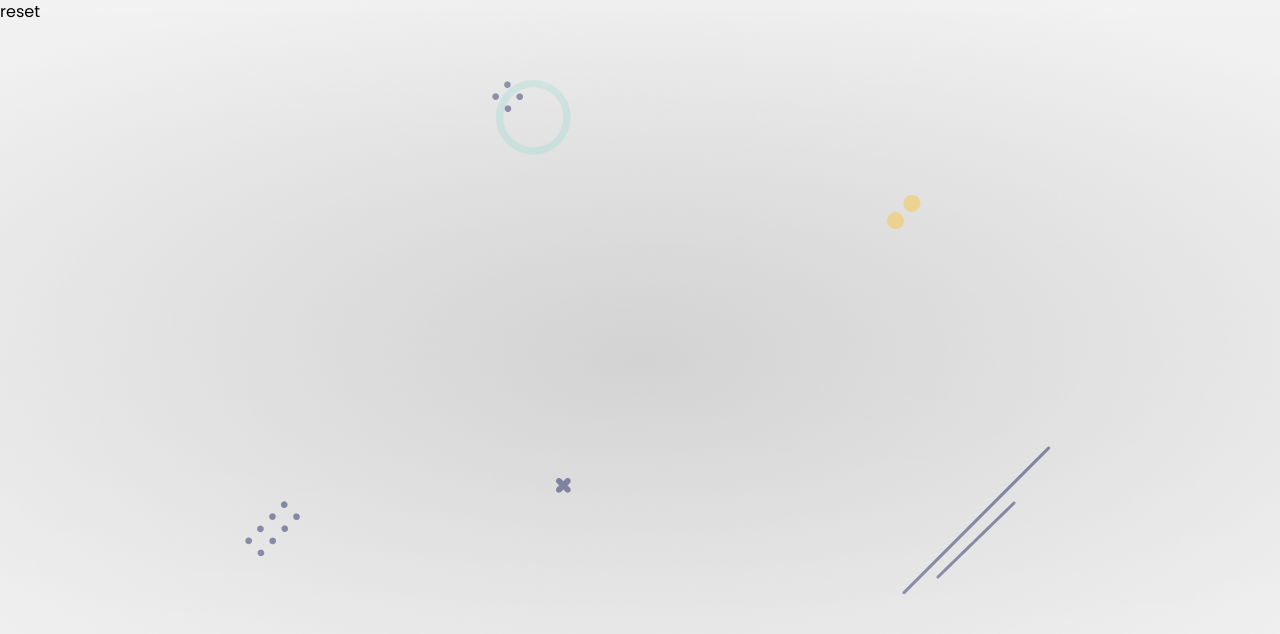
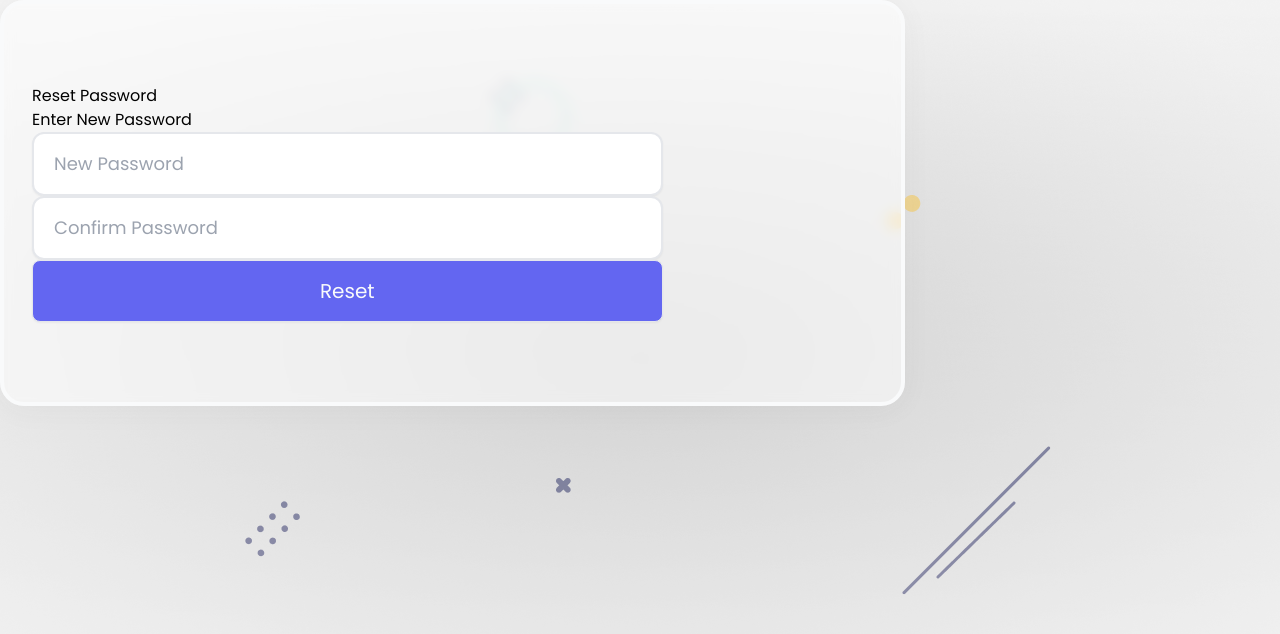
Before and after one commit to Rio-awsm/fullstack-auth, a React (Create React App) app in the folder client/: page /reset in a window 1280 px wide. Shown: the top 634 px of the page. Built offline with nearby package versions, Linux system fonts and the light colour scheme.

Commit message:
password reset and recovery ui

```diff
--- a/client/src/components/Password.js
+++ b/client/src/components/Password.js
@@ -1,11 +1,66 @@
-import React from 'react'
+import React from "react";
+import { Link, useNavigate } from "react-router-dom";
+import avatar from "../assets/profile.png";
+import styles from "../styles/Username.module.css";
+import { Toaster } from "react-hot-toast";
+import { useFormik } from "formik";
+import { passwordValidate } from "../helper/validate";
 
 const Password = () => {
+  const formik = useFormik({
+    initialValues: {
+      password: "",
+    },
+    validate: passwordValidate,
+    validateOnBlur: false,
+    validateOnChange: false,
+    onSubmit: async (values) => {
+      console.log(values);
+    },
+  });
+
   return (
-    <div>
-      Password
+    <div class="container mx-auto">
+      <Toaster position="top-center" reverseOrder={false}></Toaster>
+      <div className="flex justify-center items-center h-screen">
+        <div className={styles.glass}>
+          <div className="title flex flex-col item-center">
+            <h1 className="text-5xl font-bold text-center">Hello Again</h1>
+            <span className="py-4 text-xl  text-center text-gray-500">
+              Explore more by connecting with us
+            </span>
+          </div>
+
+          <form className="py-1" onSubmit={formik.handleSubmit}>
+            <div className="profile flex justify-center py-4">
+              <img src={avatar} alt="avatar" className={styles.profile_img} />
+            </div>
+
+            <div className="textbox flex flex-col items-center gap-6">
+              <input
+                {...formik.getFieldProps("password")}
+                className={styles.textbox}
+                type="password"
+                placeholder="Password"
+              />
+              <button className={styles.btn} type="submit">
+                Sign In
+              </button>
+            </div>
+
+            <div className="text-center py-4">
+              <span className="text-gray-500">
+                Forgot Password?
+                <Link className="text-red-500 ml-2" to="/recovery">
+                  Recover Now
+                </Link>
+              </span>
+            </div>
+          </form>
+        </div>
+      </div>
     </div>
-  )
-}
+  );
+};
 
-export default Password
+export default Password;
--- a/client/src/components/Recovery.js
+++ b/client/src/components/Recovery.js
@@ -1,11 +1,49 @@
-import React from 'react'
+import React from "react";
+import styles from "../styles/Username.module.css";
+import { Toaster } from "react-hot-toast";
 
 const Recovery = () => {
   return (
-    <div>
-      Recovery
+    <div class="container mx-auto">
+      <Toaster position="top-center" reverseOrder={false}></Toaster>
+      <div className="flex justify-center items-center h-screen">
+        <div className={styles.glass}>
+          <div className="title flex flex-col item-center">
+            <h1 className="text-5xl font-bold text-center">Recovery</h1>
+            <span className="py-4 text-xl  text-center text-gray-500">
+              Enter OTP to recover Password
+            </span>
+          </div>
+
+          <form className="pt-20">
+            <div className="textbox flex flex-col items-center gap-6">
+              <div className="input text-center">
+                <span className="py-4 text-sm text-left text-gray-500">
+                  Enter 6 digit OTP sent to your Email address
+                </span>
+                <input
+                  className={styles.textbox}
+                  type="password"
+                  placeholder="Enter OTP"
+                />
+              </div>
+
+              <button className={styles.btn} type="submit">
+                Recover
+              </button>
+            </div>
+
+            <div className="text-center py-4">
+              <span className="text-gray-500">
+                Can't get OTP??
+                <button className="text-red-500 ml-2">Resend</button>
+              </span>
+            </div>
+          </form>
+        </div>
+      </div>
     </div>
-  )
-}
+  );
+};
 
-export default Recovery
+export default Recovery;
--- a/client/src/components/Reset.js
+++ b/client/src/components/Reset.js
@@ -1,11 +1,59 @@
-import React from 'react'
+import React from "react";
+
+import styles from "../styles/Username.module.css";
+import { Toaster } from "react-hot-toast";
+import { useFormik } from "formik";
+import { resetPasswordValidation } from "../helper/validate";
 
 const Reset = () => {
+  const formik = useFormik({
+    initialValues: {
+      password: "",
+      confirm_pwd: "",
+    },
+    validate: resetPasswordValidation,
+    validateOnBlur: false,
+    validateOnChange: false,
+    onSubmit: async (values) => {
+      console.log(values);
+    },
+  });
+
   return (
-    <div>
-      reset
+    <div class="container mx-auto">
+      <Toaster position="top-center" reverseOrder={false}></Toaster>
+      <div className="flex justify-center items-center h-screen">
+        <div className={styles.glass}>
+          <div className="title flex flex-col item-center">
+            <h1 className="text-5xl font-bold text-center">Reset Password</h1>
+            <span className="py-4 text-xl  text-center text-gray-500">
+              Enter New Password
+            </span>
+          </div>
+
+          <form className="pt-20" onSubmit={formik.handleSubmit}>
+            <div className="textbox flex flex-col items-center gap-6">
+              <input
+                {...formik.getFieldProps("password")}
+                className={styles.textbox}
+                type="password"
+                placeholder="New Password"
+              />
+              <input
+                {...formik.getFieldProps("confirm_pwd")}
+                className={styles.textbox}
+                type="password"
+                placeholder="Confirm Password"
+              />
+              <button className={styles.btn} type="submit">
+                Reset
+              </button>
+            </div>
+          </form>
+        </div>
+      </div>
     </div>
-  )
-}
+  );
+};
 
-export default Reset
+export default Reset;
--- a/client/src/helper/validate.js
+++ b/client/src/helper/validate.js
@@ -3,6 +3,44 @@
 //validate login page username
 export async function usernameValidate(values) {
   const errors = usernameVerify({}, values);
+  return errors;
+}
+
+//validate login password
+export async function passwordValidate(values) {
+  const errors = passwordVerify({}, values);
+
+  return errors;
+}
+
+//password validate
+function passwordVerify(errors = {}, values) {
+  /* eslint-disable no-useless-escape */
+  const specialChars = /[`!@#$%^&*()_+\-=\[\]{};':"\\|,.<>\/?~]/;
+
+  if (!values.password) {
+    errors.password = toast.error("Password Required...!");
+  } else if (values.password.includes(" ")) {
+    errors.password = toast.error("Wrong Password...!");
+  } else if (values.password.length < 4) {
+    errors.password = toast.error(
+      "Password must be more than 4 characters long"
+    );
+  } else if (!specialChars.test(values.password)) {
+    errors.password = toast.error("Password must have special character");
+  }
+
+  return errors;
+}
+
+//validate reset password
+export async function resetPasswordValidation(values) {
+  const errors = passwordVerify({}, values);
+
+  if (values.password !== values.confirm_pwd) {
+    errors.exist = toast.error("Password not match...!");
+  }
+
   return errors;
 }
 
```
